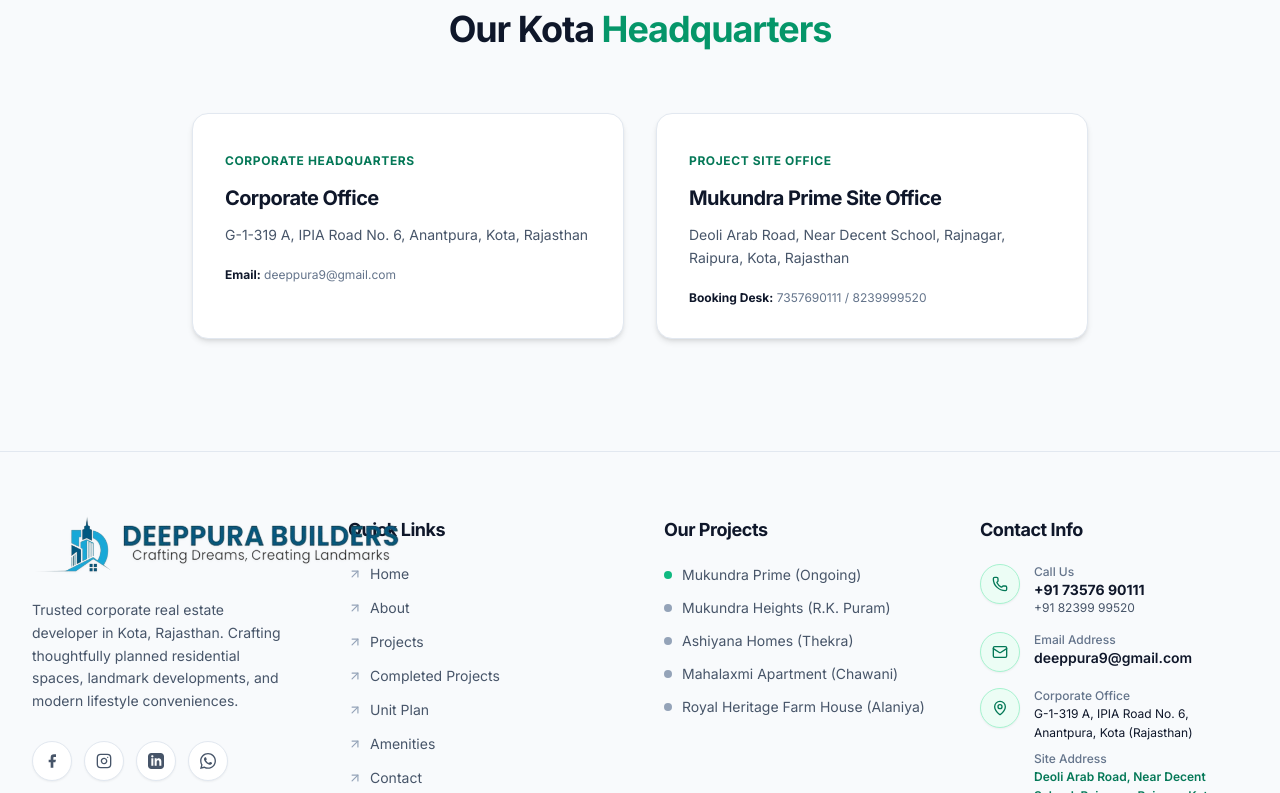
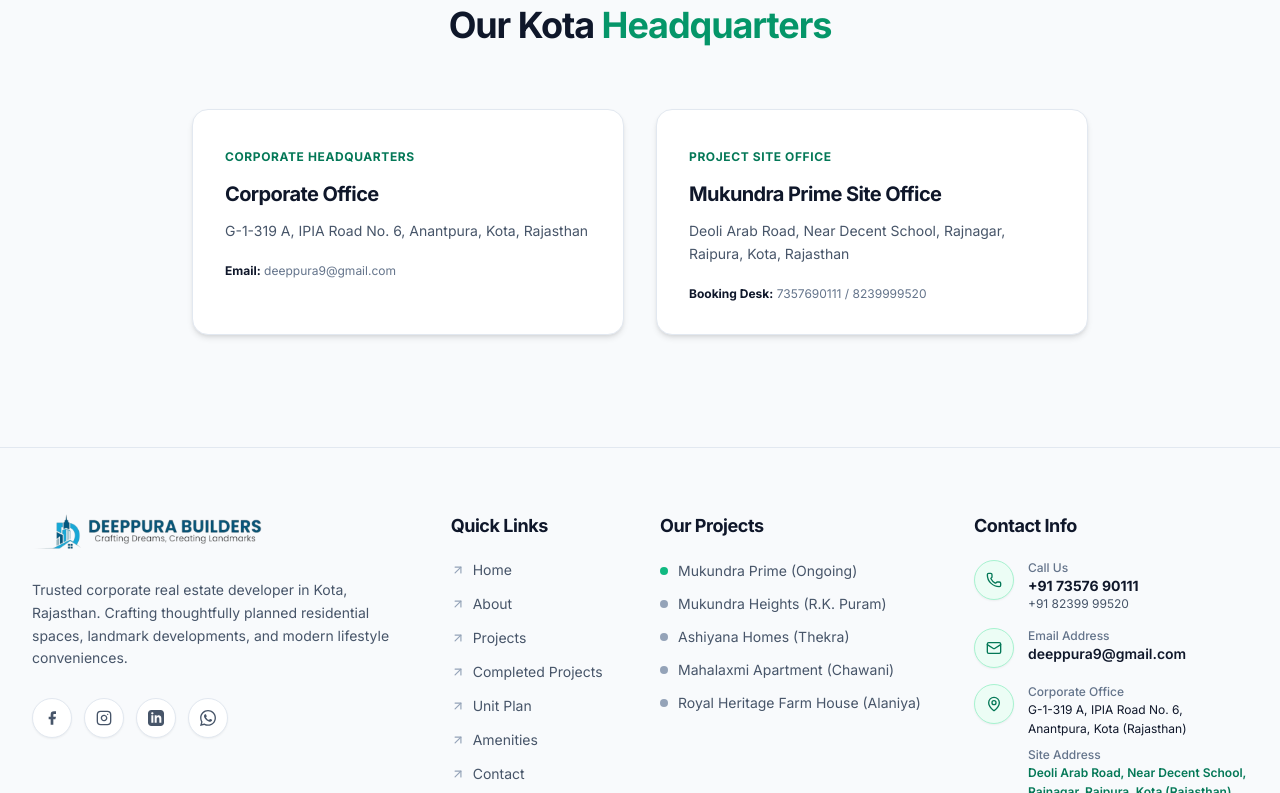
Before and after one commit to Mahaveer555/Deeppura-builders, a React (Vite) app: page /about in a window 1280 px wide. Shown: the part 2007-2800 px from the top of the page. Built offline with nearby package versions, Linux system fonts and the light colour scheme; a web font is replaced by a local one.

Commit message:
Fix footer column layout overlap between DEEPPURA BUILDERS logo and Quick Links with 12-column grid and constrained max-width, update copyright, and enhance BrochureModal

```diff
--- a/src/components/BrochureModal.tsx
+++ b/src/components/BrochureModal.tsx
@@ -67,6 +67,30 @@ export const BrochureModal: React.FC<BrochureModalProps> = ({ isOpen, onClose })
             Download the official project brochure containing architectural elevation plans, verified room measurements for 1 BHK, 2 BHK (701.5 sq. ft.), 3 BHK, and 3 BHK Deluxe (960 sq. ft.) apartments, 14 confirmed amenities, and site connectivity maps.
           </p>
 
+          {/* Preview of Official Brochure Pages */}
+          <div className="grid grid-cols-2 gap-3 pt-2">
+            <div className="rounded-xl overflow-hidden border border-slate-200 shadow-sm bg-slate-100 group">
+              <img
+                src="/assets/projects/mukundra-prime/official-pricing-offer-poster.jpg"
+                alt="Mukundra Prime Pricing &amp; Dhamaka Offer Sheet"
+                className="w-full h-auto object-cover group-hover:scale-105 transition-transform duration-300"
+              />
+              <div className="p-2 text-[10px] font-bold text-slate-700 bg-white text-center border-t border-slate-100">
+                Page 1: Pricing &amp; Offers
+              </div>
+            </div>
+            <div className="rounded-xl overflow-hidden border border-slate-200 shadow-sm bg-slate-100 group">
+              <img
+                src="/assets/projects/mukundra-prime/official-brochure-flyer.jpg"
+                alt="Mukundra Prime Verified Unit Plans &amp; Amenities"
+                className="w-full h-auto object-cover group-hover:scale-105 transition-transform duration-300"
+              />
+              <div className="p-2 text-[10px] font-bold text-slate-700 bg-white text-center border-t border-slate-100">
+                Page 2: 2D Plans &amp; Amenities
+              </div>
+            </div>
+          </div>
+
           <div className="p-4 rounded-xl bg-emerald-50/60 border border-emerald-200 flex items-center justify-between gap-4">
             <div className="flex items-center gap-3">
               <FileText className="w-6 h-6 text-emerald-600 shrink-0" />
--- a/src/components/Footer.tsx
+++ b/src/components/Footer.tsx
@@ -12,14 +12,16 @@ export const Footer: React.FC = () => {
     <footer className="bg-slate-50 text-slate-600 border-t border-slate-200 relative select-none">
       <div className="max-w-7xl mx-auto px-4 sm:px-6 lg:px-8 pt-16 pb-10">
 
-        {/* 4-Column Clean Grid */}
-        <div className="grid grid-cols-1 md:grid-cols-2 lg:grid-cols-4 gap-10 lg:gap-12 pb-14 border-b border-slate-200">
+        {/* 4-Column Clean Enterprise Grid */}
+        <div className="grid grid-cols-1 md:grid-cols-2 lg:grid-cols-12 gap-8 lg:gap-10 pb-14 border-b border-slate-200">
 
-          {/* Column 1: Brand Info & Socials */}
-          <div className="space-y-5">
-            <Logo variant="light" size="lg" layout="horizontal" />
+          {/* Column 1: Brand Info & Socials (4 cols) */}
+          <div className="lg:col-span-4 space-y-5">
+            <div className="max-w-[240px]">
+              <Logo variant="light" size="md" layout="horizontal" />
+            </div>
 
-            <p className="text-sm leading-relaxed text-slate-600 pr-2">
+            <p className="text-sm leading-relaxed text-slate-600 pr-4">
               Trusted corporate real estate developer in Kota, Rajasthan. Crafting thoughtfully planned residential spaces, landmark developments, and modern lifestyle conveniences.
             </p>
 
@@ -77,8 +79,8 @@ export const Footer: React.FC = () => {
             </div>
           </div>
 
-          {/* Column 2: Quick Links */}
-          <div>
+          {/* Column 2: Quick Links (2 cols) */}
+          <div className="lg:col-span-2">
             <h3 className="font-heading text-lg font-black text-slate-900 mb-5 tracking-tight">
               Quick Links
             </h3>
@@ -105,8 +107,8 @@ export const Footer: React.FC = () => {
             </ul>
           </div>
 
-          {/* Column 3: Our Projects */}
-          <div>
+          {/* Column 3: Our Projects (3 cols) */}
+          <div className="lg:col-span-3">
             <h3 className="font-heading text-lg font-black text-slate-900 mb-5 tracking-tight">
               Our Projects
             </h3>
@@ -144,8 +146,8 @@ export const Footer: React.FC = () => {
             </ul>
           </div>
 
-          {/* Column 4: Contact Info */}
-          <div>
+          {/* Column 4: Contact Info (3 cols) */}
+          <div className="lg:col-span-3">
             <h3 className="font-heading text-lg font-black text-slate-900 mb-5 tracking-tight">
               Contact Info
             </h3>
@@ -244,7 +246,7 @@ export const Footer: React.FC = () => {
         {/* Bottom Bar */}
         <div className="pt-8 flex flex-col sm:flex-row items-center justify-between gap-4 text-xs text-slate-500">
           <div>
-            © {new Date().getFullYear()} DEEPPURA GROUP. All Rights Reserved.
+            © {new Date().getFullYear()} DEEPPURA BUILDERS. All Rights Reserved.
           </div>
 
           <div className="flex items-center gap-6">
--- a/src/components/Logo.tsx
+++ b/src/components/Logo.tsx
@@ -16,19 +16,19 @@ export const Logo: React.FC<LogoProps> = ({
   layout = 'horizontal',
   asLink = true
 }) => {
-  // Height classes depending on size and layout
+  // Height & constrained max-width classes depending on layout and size
   const heightClasses = layout === 'stacked'
     ? {
-        sm: 'h-10 sm:h-12',
-        md: 'h-12 sm:h-14 md:h-16',
-        lg: 'h-16 sm:h-20 md:h-24',
-        xl: 'h-24 sm:h-28 md:h-32',
+        sm: 'h-10 sm:h-12 max-w-[130px]',
+        md: 'h-12 sm:h-14 md:h-16 max-w-[160px]',
+        lg: 'h-16 sm:h-18 md:h-20 max-w-[200px]',
+        xl: 'h-22 sm:h-26 md:h-28 max-w-[260px]',
       }[size]
     : {
-        sm: 'h-8 sm:h-9',
-        md: 'h-9 sm:h-10 md:h-11',
-        lg: 'h-11 sm:h-12 md:h-14',
-        xl: 'h-14 sm:h-16 md:h-20',
+        sm: 'h-7 sm:h-8 max-w-[180px]',
+        md: 'h-8 sm:h-9 md:h-10 max-w-[210px] sm:max-w-[230px]',
+        lg: 'h-9 sm:h-10 md:h-11 max-w-[230px] sm:max-w-[250px]',
+        xl: 'h-12 sm:h-14 md:h-16 max-w-[300px]',
       }[size];
 
   const logoSrc = layout === 'stacked'
@@ -36,11 +36,11 @@ export const Logo: React.FC<LogoProps> = ({
     : (variant === 'dark' ? '/assets/logo/deeppura-logo-horizontal-dark.png' : '/assets/logo/deeppura-logo-horizontal.png');
 
   const content = (
-    <div className={`inline-flex items-center group transition-all duration-200 shrink-0 ${className}`}>
+    <div className={`inline-flex items-center group transition-all duration-200 shrink-0 max-w-full ${className}`}>
       <img
         src={logoSrc}
         alt="DEEPPURA BUILDERS - Crafting Dreams, Creating Landmarks"
-        className={`${heightClasses} w-auto max-w-full object-contain transition-transform duration-300 group-hover:scale-[1.02] filter drop-shadow-sm`}
+        className={`${heightClasses} w-auto object-contain transition-transform duration-300 group-hover:scale-[1.02] filter drop-shadow-xs block`}
         loading="eager"
         decoding="async"
       />
@@ -54,7 +54,7 @@ export const Logo: React.FC<LogoProps> = ({
   return (
     <Link
       to="/"
-      className="inline-flex shrink-0 select-none cursor-pointer focus:outline-none"
+      className="inline-flex shrink-0 select-none cursor-pointer focus:outline-none max-w-full"
       aria-label="DEEPPURA BUILDERS Home"
     >
       {content}
```
Also changed, not shown: 1 other file (tests, documents, lock files or other folders).
